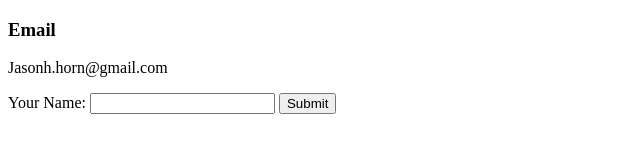
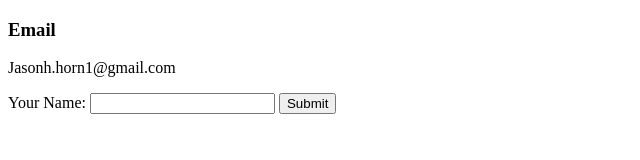
Before and after one commit to AnimalFace/cv, a plain HTML site: page contact.html in a window 1280 px wide. Shown: the full height of the page, 0-640 px from the left. Drawn offline with Linux system fonts and the light colour scheme.

Commit message:
update to email

```diff
--- a/contact.html
+++ b/contact.html
@@ -8,7 +8,7 @@
 
 <body>
   <h3>Email</h3>
-  <p>Jasonh.horn@gmail.com</p>
+  <p>Jasonh.horn1@gmail.com</p>
 
   <form class="" action="index.html" method="post">
     <label>Your Name:</label>
```
